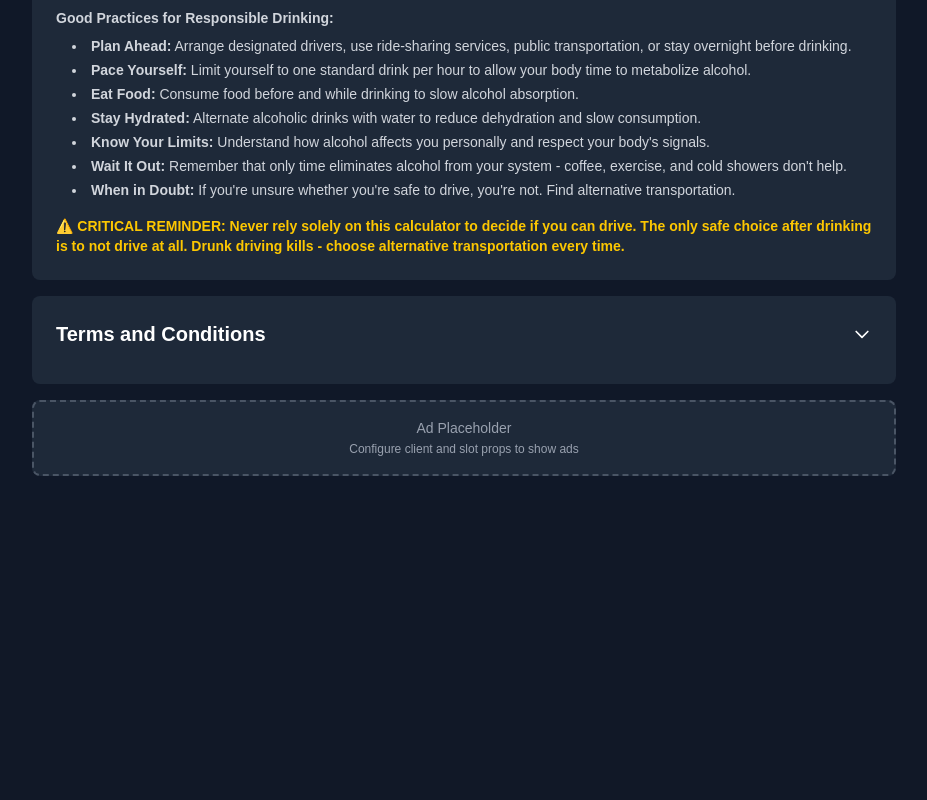
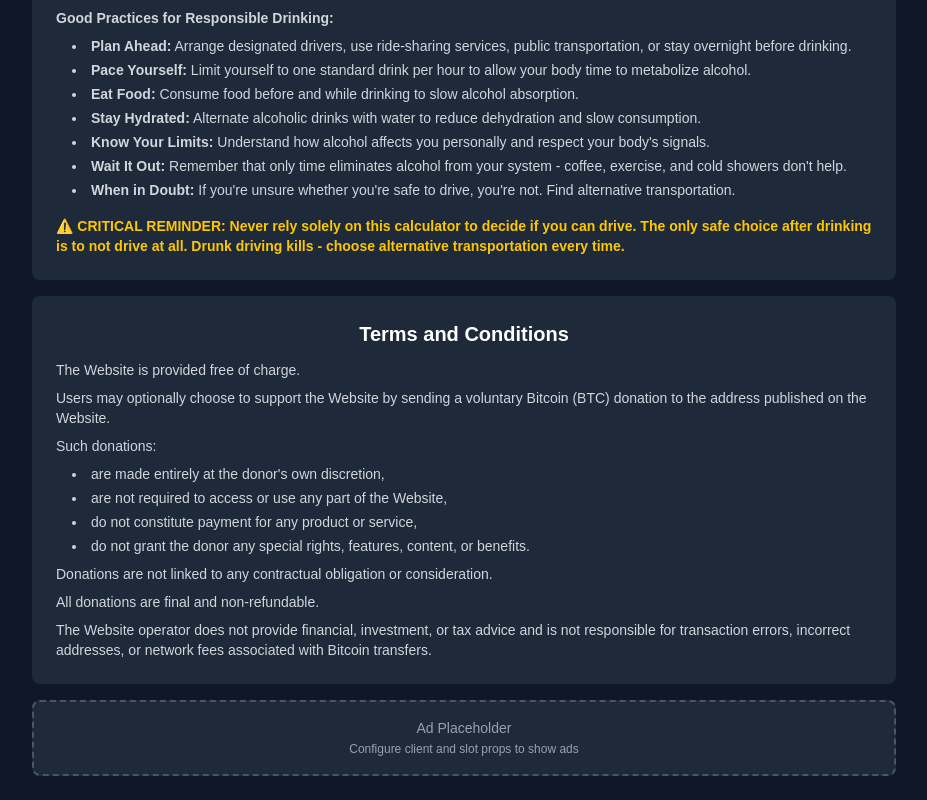
Before and after one commit to godonpatrik/bac-calculator, a Next.js app: page / in a window 1280 px wide. Shown: the part 2752-3552 px from the top of the page, without its empty margins (176-1103 px from the left). Before the commit the page ends 3252 px from the top, so only its background shows below. Built offline with nearby package versions, Linux system fonts and the light colour scheme; no server answers.

Commit message:
Remove accordion behavior.

```diff
--- a/app/page.tsx
+++ b/app/page.tsx
@@ -1,12 +1,10 @@
 "use client";
 
-import { useState } from "react";
 import BACTracker from "@/components/BACTracker";
 import AdUnit from "@/components/AdUnit";
 import { adConfig } from "@/utils/adConfig";
 
 export default function Home() {
-  const [isTermsOpen, setIsTermsOpen] = useState(false);
   return (
     <div className="min-h-screen bg-gray-900">
       <main className="max-w-4xl mx-auto px-4 py-6">
@@ -320,35 +318,15 @@ export default function Home() {
           </section>
 
           <section className="bg-gray-800 rounded-lg p-6 mb-4">
-            <button
-              onClick={() => setIsTermsOpen(!isTermsOpen)}
-              className="w-full flex items-center justify-between text-xl font-semibold text-white mb-3 hover:text-gray-300 transition-colors"
-              aria-expanded={isTermsOpen}
-            >
-              <span>Terms and Conditions</span>
-              <svg
-                className={`w-5 h-5 transition-transform duration-200 ${
-                  isTermsOpen ? "rotate-180" : ""
-                }`}
-                fill="none"
-                stroke="currentColor"
-                viewBox="0 0 24 24"
-              >
-                <path
-                  strokeLinecap="round"
-                  strokeLinejoin="round"
-                  strokeWidth={2}
-                  d="M19 9l-7 7-7-7"
-                />
-              </svg>
-            </button>
-            {isTermsOpen && (
+            <h2 className="text-xl font-semibold text-white mb-3">
+              Terms and Conditions
+            </h2>
             <div className="text-gray-300 text-sm space-y-2 text-left">
               <p>The Website is provided free of charge.</p>
               <p>
-                  Users may optionally choose to support the Website by sending
-                  a voluntary Bitcoin (BTC) donation to the address published on
-                  the Website.
+                Users may optionally choose to support the Website by sending a
+                voluntary Bitcoin (BTC) donation to the address published on the
+                Website.
               </p>
               <p>Such donations:</p>
               <ul className="list-disc list-inside ml-4 space-y-1">
@@ -358,8 +336,8 @@ export default function Home() {
                 </li>
                 <li>do not constitute payment for any product or service,</li>
                 <li>
-                    do not grant the donor any special rights, features,
-                    content, or benefits.
+                  do not grant the donor any special rights, features, content,
+                  or benefits.
                 </li>
               </ul>
               <p>
@@ -368,13 +346,12 @@ export default function Home() {
               </p>
               <p>All donations are final and non-refundable.</p>
               <p>
-                  The Website operator does not provide financial, investment,
-                  or tax advice and is not responsible for transaction errors,
+                The Website operator does not provide financial, investment, or
+                tax advice and is not responsible for transaction errors,
                 incorrect addresses, or network fees associated with Bitcoin
                 transfers.
               </p>
             </div>
-            )}
           </section>
 
           {/* Bottom Ad */}
```
Lines whose indentation alone changed are shown as unchanged.
